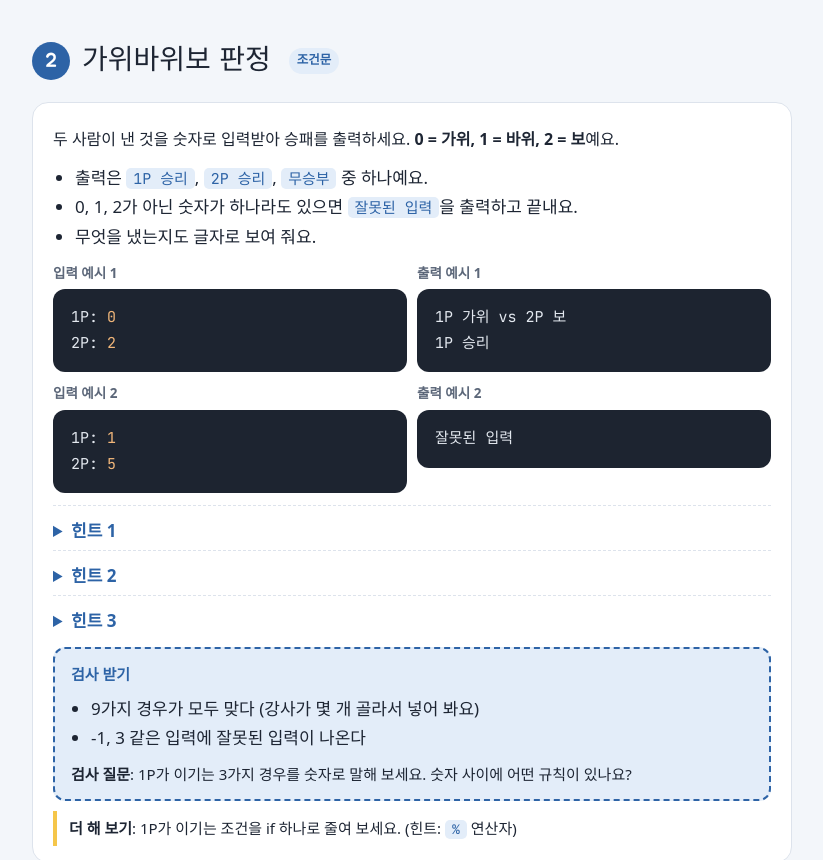
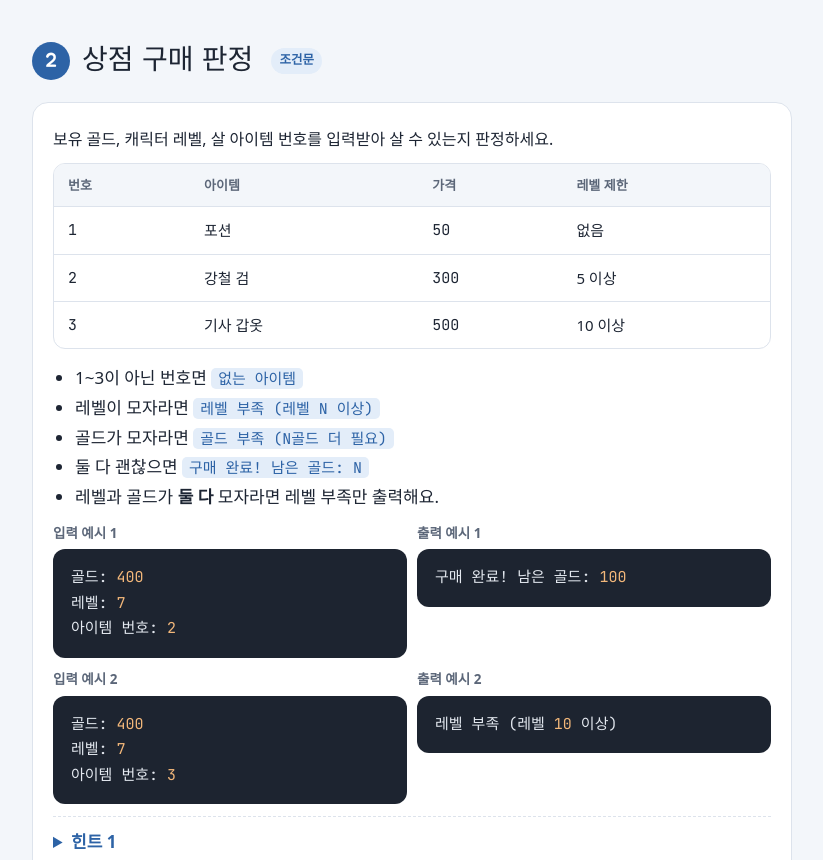
Before and after one commit to Milkis96/c-basics, a plain HTML site: page c-practice.html in a window 1280 px wide. Shown: the part 1940-2800 px from the top of the page, without its empty margins (228-1051 px from the left). Drawn offline with Linux system fonts and the light colour scheme; a web font is replaced by a local one.

Commit message:
코딩 문제 2번을 상점 구매 판정으로 교체
Co-Authored-By: Claude Opus 5.5 <noreply@anthropic.com>

```diff
--- a/c-practice.html
+++ b/c-practice.html
@@ -166,7 +166,7 @@ details.hint summary{color:var(--accent)}
 </header>
 
 <nav class="steps" aria-label="문제 목록">
-  <a href="#how"><b>0</b>진행 방법</a><a href="#p1"><b>1</b>데미지 계산</a><a href="#p2"><b>2</b>가위바위보 판정</a><a href="#p3"><b>3</b>HP 바</a><a href="#p4"><b>4</b>업다운 게임</a><a href="#p5"><b>5</b>점수판</a><a href="#err"><b>!</b>이럴 땐?</a>
+  <a href="#how"><b>0</b>진행 방법</a><a href="#p1"><b>1</b>데미지 계산</a><a href="#p2"><b>2</b>상점 구매 판정</a><a href="#p3"><b>3</b>HP 바</a><a href="#p4"><b>4</b>업다운 게임</a><a href="#p5"><b>5</b>점수판</a><a href="#err"><b>!</b>이럴 땐?</a>
 </nav>
 
 <section id="how">
@@ -181,7 +181,7 @@ details.hint summary{color:var(--accent)}
     <thead><tr><th>문제</th><th>주제</th><th>강사 확인</th></tr></thead>
     <tbody>
       <tr><td>1. 데미지 계산</td><td>조건문</td><td></td></tr>
-      <tr><td>2. 가위바위보 판정</td><td>조건문</td><td></td></tr>
+      <tr><td>2. 상점 구매 판정</td><td>조건문</td><td></td></tr>
       <tr><td>3. HP 바</td><td>반복문</td><td></td></tr>
       <tr><td>4. 업다운 게임</td><td>반복문</td><td></td></tr>
       <tr><td>5. 점수판</td><td>배열 + 반복문</td><td></td></tr>
@@ -216,29 +216,39 @@ details.hint summary{color:var(--accent)}
 </section>
 
 <section id="p2">
-  <h2><span class="n">2</span>가위바위보 판정<span class="topic">조건문</span></h2>
+  <h2><span class="n">2</span>상점 구매 판정<span class="topic">조건문</span></h2>
   <div class="q mission">
-    <p class="goal">두 사람이 낸 것을 숫자로 입력받아 승패를 출력하세요. <b>0 = 가위, 1 = 바위, 2 = 보</b>예요.</p>
+    <p class="goal">보유 골드, 캐릭터 레벨, 살 아이템 번호를 입력받아 살 수 있는지 판정하세요.</p>
+    <div class="tablewrap"><table>
+      <thead><tr><th>번호</th><th>아이템</th><th>가격</th><th>레벨 제한</th></tr></thead>
+      <tbody>
+        <tr><td class="m">1</td><td>포션</td><td class="m">50</td><td>없음</td></tr>
+        <tr><td class="m">2</td><td>강철 검</td><td class="m">300</td><td>5 이상</td></tr>
+        <tr><td class="m">3</td><td>기사 갑옷</td><td class="m">500</td><td>10 이상</td></tr>
+      </tbody></table></div>
     <ul class="rules">
-      <li>출력은 <code class="i">1P 승리</code>, <code class="i">2P 승리</code>, <code class="i">무승부</code> 중 하나예요.</li>
-      <li>0, 1, 2가 아닌 숫자가 하나라도 있으면 <code class="i">잘못된 입력</code>을 출력하고 끝내요.</li>
-      <li>무엇을 냈는지도 글자로 보여 줘요.</li>
+      <li>1~3이 아닌 번호면 <code class="i">없는 아이템</code></li>
+      <li>레벨이 모자라면 <code class="i">레벨 부족 (레벨 N 이상)</code></li>
+      <li>골드가 모자라면 <code class="i">골드 부족 (N골드 더 필요)</code></li>
+      <li>둘 다 괜찮으면 <code class="i">구매 완료! 남은 골드: N</code></li>
+      <li>레벨과 골드가 <b>둘 다</b> 모자라면 레벨 부족만 출력해요.</li>
     </ul>
     <div class="io">
-      <div><div class="lbl">입력 예시 1</div><pre class="code">1P: 0
-2P: 2</pre></div>
-      <div><div class="lbl">출력 예시 1</div><pre class="code">1P 가위 vs 2P 보
-1P 승리</pre></div>
-      <div><div class="lbl">입력 예시 2</div><pre class="code">1P: 1
-2P: 5</pre></div>
-      <div><div class="lbl">출력 예시 2</div><pre class="code">잘못된 입력</pre></div>
+      <div><div class="lbl">입력 예시 1</div><pre class="code">골드: 400
+레벨: 7
+아이템 번호: 2</pre></div>
+      <div><div class="lbl">출력 예시 1</div><pre class="code">구매 완료! 남은 골드: 100</pre></div>
+      <div><div class="lbl">입력 예시 2</div><pre class="code">골드: 400
+레벨: 7
+아이템 번호: 3</pre></div>
+      <div><div class="lbl">출력 예시 2</div><pre class="code">레벨 부족 (레벨 10 이상)</pre></div>
     </div>
-    <details class="hint"><summary>힌트 1</summary><div class="ans"><p>잘못된 입력 검사를 <b>가장 먼저</b> 해요. 그래야 뒤의 코드는 0~2만 걱정하면 돼요.</p></div></details>
-    <details class="hint"><summary>힌트 2</summary><div class="ans"><p>경우는 9가지예요. 같으면 무승부(3가지), 1P가 이기는 경우 3가지를 찾으면 나머지는 모두 2P 승리예요.</p></div></details>
-    <details class="hint"><summary>힌트 3</summary><div class="ans"><p>숫자를 "가위", "바위", "보" 글자로 바꾸는 부분은 switch를 써도 되고, 문자열 배열을 써도 돼요.</p></div></details>
-    <div class="check"><h4>검사 받기</h4><ul><li>9가지 경우가 모두 맞다 (강사가 몇 개 골라서 넣어 봐요)</li><li>-1, 3 같은 입력에 잘못된 입력이 나온다</li></ul>
-      <div class="ask"><b>검사 질문</b>: 1P가 이기는 3가지 경우를 숫자로 말해 보세요. 숫자 사이에 어떤 규칙이 있나요?</div></div>
-    <div class="plus"><b>더 해 보기</b>: 1P가 이기는 조건을 if 하나로 줄여 보세요. (힌트: <code class="i">%</code> 연산자)</div>
+    <details class="hint"><summary>힌트 1</summary><div class="ans"><p>먼저 아이템 번호에 따라 <b>가격</b>과 <b>레벨 제한</b>을 변수에 정해 두세요. 그러면 레벨·골드 판정 코드는 아이템마다 따로 쓰지 않고 한 번만 쓰면 돼요. 번호로 나누는 부분은 switch가 잘 어울려요.</p></div></details>
+    <details class="hint"><summary>힌트 2</summary><div class="ans"><p>판정 순서가 곧 우선순위예요. 없는 아이템 → 레벨 → 골드 순서로 확인하면 "둘 다 모자라면 레벨 부족만" 규칙이 저절로 지켜져요.</p></div></details>
+    <details class="hint"><summary>힌트 3</summary><div class="ans"><p>"N골드 더 필요"의 N은 가격에서 보유 골드를 뺀 값이에요.</p></div></details>
+    <div class="check"><h4>검사 받기</h4><ul><li>예시 2개가 똑같이 나온다</li><li>골드 200, 레벨 7, 아이템 2 → <code class="i">골드 부족 (100골드 더 필요)</code></li><li>골드 50, 레벨 1, 아이템 1 → <code class="i">구매 완료! 남은 골드: 0</code></li><li>아이템 번호 0, 4 → <code class="i">없는 아이템</code></li></ul>
+      <div class="ask"><b>검사 질문</b>: 골드가 가격과 딱 같을 때 살 수 있어야 하죠? 내 코드에서 그걸 정하는 비교 연산자는 무엇이고, 다른 걸 쓰면 어떻게 되나요?</div></div>
+    <div class="plus"><b>더 해 보기</b>: 레벨 20 이상이면 10% 할인해 주세요. 그리고 구매 완료 뒤에 "하나 더 살까요? (1/0)"를 물어서 1이면 남은 골드로 다시 판정해 보세요.</div>
   </div>
 </section>
 
```
